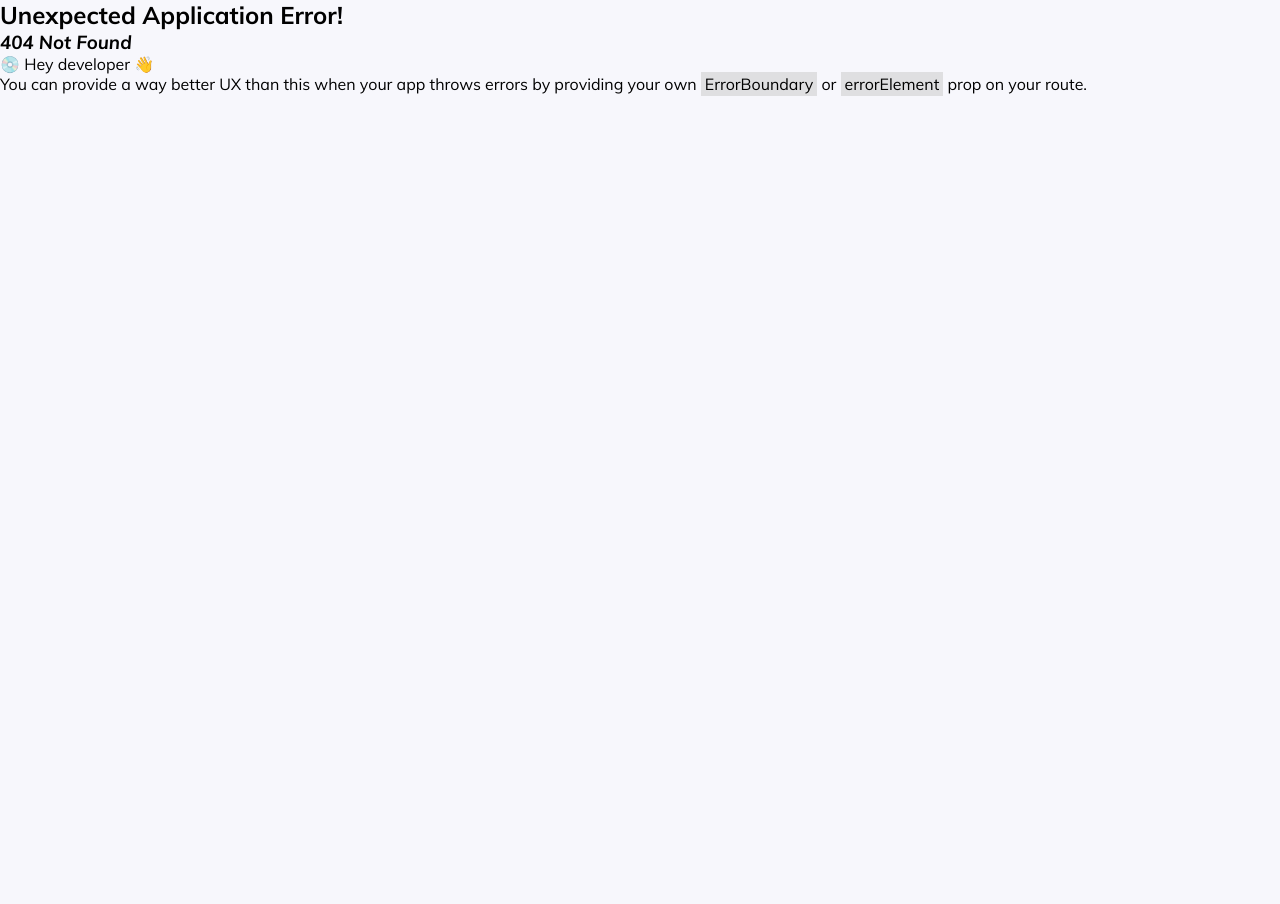
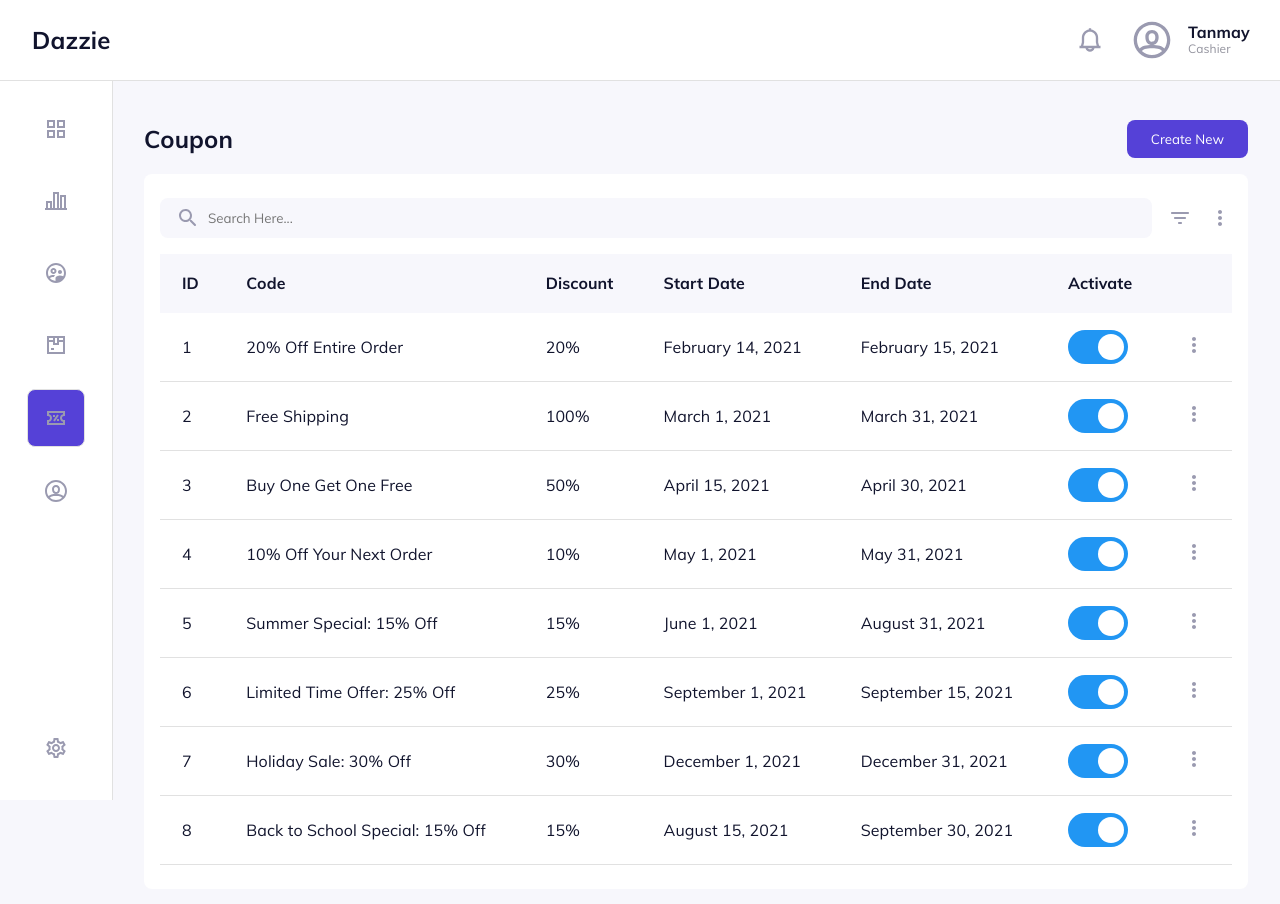
Before and after one commit to tanmaythole/food-admin-portal, a React (Vite) app: page /coupons in a window 1280 px wide. Before the commit this address had no page. Shown: the top 904 px of the page. Before the commit the page ends 800 px from the top, so only its background shows below. Built offline with nearby package versions, Linux system fonts and the light colour scheme.

Commit message:
coupons pade added

```diff
--- /dev/null
+++ b/public/data/coupons.json
@@ -0,0 +1,62 @@
+{
+  "status": "ok",
+  "data": [
+    {
+      "code": "20% Off Entire Order",
+      "discount": "20%",
+      "startDate": "February 14, 2021",
+      "endDate": "February 15, 2021",
+      "isActivate": true
+    },
+    {
+      "code": "Free Shipping",
+      "discount": "100%",
+      "startDate": "March 1, 2021",
+      "endDate": "March 31, 2021",
+      "isActivate": true
+    },
+    {
+      "code": "Buy One Get One Free",
+      "discount": "50%",
+      "startDate": "April 15, 2021",
+      "endDate": "April 30, 2021",
+      "isActivate": true
+    },
+    {
+      "code": "10% Off Your Next Order",
+      "discount": "10%",
+      "startDate": "May 1, 2021",
+      "endDate": "May 31, 2021",
+      "isActivate": true
+    },
+    {
+      "code": "Summer Special: 15% Off",
+      "discount": "15%",
+      "startDate": "June 1, 2021",
+      "endDate": "August 31, 2021",
+      "isActivate": true
+    },
+    {
+      "code": "Limited Time Offer: 25% Off",
+      "discount": "25%",
+      "startDate": "September 1, 2021",
+      "endDate": "September 15, 2021",
+      "isActivate": true
+    },
+    {
+      "code": "Holiday Sale: 30% Off",
+      "discount": "30%",
+      "startDate": "December 1, 2021",
+      "endDate": "December 31, 2021",
+      "isActivate": true
+    },
+    {
+      "code": "Back to School Special: 15% Off",
+      "discount": "15%",
+      "startDate": "August 15, 2021",
+      "endDate": "September 30, 2021",
+      "isActivate": true
+    }
+  ]
+
+}
--- /dev/null
+++ b/src/components/button/index.tsx
@@ -0,0 +1,17 @@
+import React from "react";
+
+import styles from "./style.module.css";
+
+interface ButtonProps extends React.ButtonHTMLAttributes<HTMLButtonElement> {
+  label?: string;
+}
+
+const Button: React.FC<ButtonProps> = ({ label, className, ...props }) => {
+  return (
+    <button className={`${className} ${styles.btn}`} {...props}>
+      {label}
+    </button>
+  );
+};
+
+export default Button;
--- /dev/null
+++ b/src/components/button/style.module.css
@@ -0,0 +1,8 @@
+.btn {
+  padding: 11px 24px;
+  border-radius: 8px;
+  border: 0;
+  color: #ffffff;
+  background-color: var(--primary-color);
+  cursor: pointer;
+}
--- /dev/null
+++ b/src/components/switch/index.tsx
@@ -0,0 +1,23 @@
+import React from "react";
+
+import styles from "./style.module.css";
+
+type Props = {
+  isChecked: boolean;
+  onChange: (value: boolean) => void;
+};
+
+const Switch: React.FC<Props> = ({ isChecked, onChange }) => {
+  return (
+    <label className={styles.switch}>
+      <input
+        type="checkbox"
+        checked={isChecked}
+        onChange={() => onChange(!isChecked)}
+      />
+      <span className={styles.slider}></span>
+    </label>
+  );
+};
+
+export default Switch;
--- /dev/null
+++ b/src/components/switch/style.module.css
@@ -0,0 +1,52 @@
+.switch {
+  position: relative;
+  display: inline-block;
+  width: 60px;
+  height: 34px;
+}
+
+.switch input {
+  opacity: 0;
+  width: 0;
+  height: 0;
+}
+
+.slider {
+  position: absolute;
+  cursor: pointer;
+  top: 0;
+  left: 0;
+  right: 0;
+  bottom: 0;
+  background-color: #ccc;
+  -webkit-transition: .4s;
+  transition: .4s;
+  border-radius: 34px;
+}
+
+.slider:before {
+  position: absolute;
+  content: "";
+  height: 26px;
+  width: 26px;
+  left: 4px;
+  bottom: 4px;
+  background-color: white;
+  -webkit-transition: .4s;
+  transition: .4s;
+  border-radius: 50%;
+}
+
+input:checked + .slider {
+  background-color: #2196F3;
+}
+
+input:focus + .slider {
+  box-shadow: 0 0 1px #2196F3;
+}
+
+input:checked + .slider:before {
+  -webkit-transform: translateX(26px);
+  -ms-transform: translateX(26px);
+  transform: translateX(26px);
+}
--- /dev/null
+++ b/src/modules/coupon/couponRow.tsx
@@ -0,0 +1,52 @@
+import React, { useState } from "react";
+
+import Typography from "@src/components/typography";
+import Switch from "@src/components/switch";
+
+import { CouponsData } from "./types";
+import { THREE_DOTS_ICON } from "@src/constants/icons";
+
+type Props = CouponsData & {
+  index: number;
+};
+
+const CouponRow: React.FC<Props> = ({
+  index,
+  code,
+  discount,
+  startDate,
+  endDate,
+  isActivate,
+}) => {
+  const [isActive, setIsActive] = useState(isActivate);
+
+  return (
+    <tr>
+      <td>
+        <Typography>{index}</Typography>
+      </td>
+      <td>
+        <Typography>{code}</Typography>
+      </td>
+      <td>
+        <Typography>{discount}</Typography>
+      </td>
+      <td>
+        <Typography>{startDate}</Typography>
+      </td>
+      <td>
+        <Typography>{endDate}</Typography>
+      </td>
+      <td>
+        <Typography>
+          <Switch isChecked={isActive} onChange={setIsActive} />
+        </Typography>
+      </td>
+      <td>
+        <img src={THREE_DOTS_ICON} alt="More" />
+      </td>
+    </tr>
+  );
+};
+
+export default CouponRow;
--- /dev/null
+++ b/src/modules/coupon/index.tsx
@@ -0,0 +1,73 @@
+import React, { useEffect, useMemo, useState } from "react";
+
+import Button from "@src/components/button";
+import CouponRow from "./couponRow";
+import Input from "@src/components/input";
+import Table from "@src/components/table";
+import Typography from "@src/components/typography";
+
+import {
+  FILTER_ICON,
+  SEARCH_ICON,
+  THREE_DOTS_ICON,
+} from "@src/constants/icons";
+import { CouponsData } from "./types";
+
+import styles from "./style.module.css";
+
+const tableHeadings = [
+  "ID",
+  "Code",
+  "Discount",
+  "Start Date",
+  "End Date",
+  "Activate",
+  "",
+];
+
+const Coupon: React.FC = () => {
+  const [coupons, setCoupons] = useState<CouponsData[]>([]);
+  const [searchQuery, setSearchQuery] = useState<string>("");
+
+  useEffect(() => {
+    fetch("/data/coupons.json")
+      .then((res) => res.json())
+      .then((r) => setCoupons(r.data));
+  }, []);
+
+  const filteredCoupons = useMemo(() => {
+    return coupons.filter((cpn) =>
+      cpn.code.toLowerCase().includes(searchQuery.toLowerCase())
+    );
+  }, [coupons, searchQuery]);
+
+  return (
+    <div>
+      <div className={styles.couponsHeading}>
+        <Typography variant="heading">Coupon</Typography>
+        <Button label="Create New" />
+      </div>
+      <div className={styles.container}>
+        <div className={styles.containerHeader}>
+          <span className={styles.inputWrapper}>
+            <Input
+              placeholder="Search Here..."
+              value={searchQuery}
+              onChange={(e) => setSearchQuery(e.target.value)}
+              leftIcon={<img src={SEARCH_ICON} />}
+            />
+          </span>
+          <img src={FILTER_ICON} alt="Filter" />
+          <img src={THREE_DOTS_ICON} alt="More" />
+        </div>
+        <Table headings={tableHeadings}>
+          {filteredCoupons.map((cpn, index) => (
+            <CouponRow key={cpn.code} index={index + 1} {...cpn} />
+          ))}
+        </Table>
+      </div>
+    </div>
+  );
+};
+
+export default Coupon;
--- /dev/null
+++ b/src/modules/coupon/style.module.css
@@ -0,0 +1,21 @@
+.couponsHeading {
+  display: flex;
+  justify-content: space-between;
+  align-items: center;
+  margin-bottom: 16px;
+}
+.container {
+  padding: 24px 16px;
+  background-color: var(--bg-primary);
+  border-radius: 8px;
+  min-height: 450px;
+}
+.containerHeader {
+  display: flex;
+  gap: 16px;
+  align-items: center;
+  margin-bottom: 16px;
+}
+.inputWrapper {
+  flex-grow: 1;
+}
--- /dev/null
+++ b/src/modules/coupon/types.ts
@@ -0,0 +1,7 @@
+export type CouponsData = {
+  code: string,
+  discount: string,
+  startDate: string,
+  endDate : string,
+  isActivate: boolean,
+}
--- a/src/router.tsx
+++ b/src/router.tsx
@@ -1,4 +1,5 @@
 import AppLayout from "./layout/AppLayout";
+import Coupon from "./modules/coupon";
 import Customers from "./modules/customers";
 import Dashboard from "./modules/dashboard";
 import OredrsAnalytics from "./modules/ordersAnalytics";
@@ -20,6 +21,10 @@
         path: "/customers",
         element: <Customers />,
       },
+      {
+        path: "/coupons",
+        element: <Coupon />,
+      },
     ],
   },
 ];
```
Also changed, not shown: public/data/latestOrders.json (+17 -1 lines).
